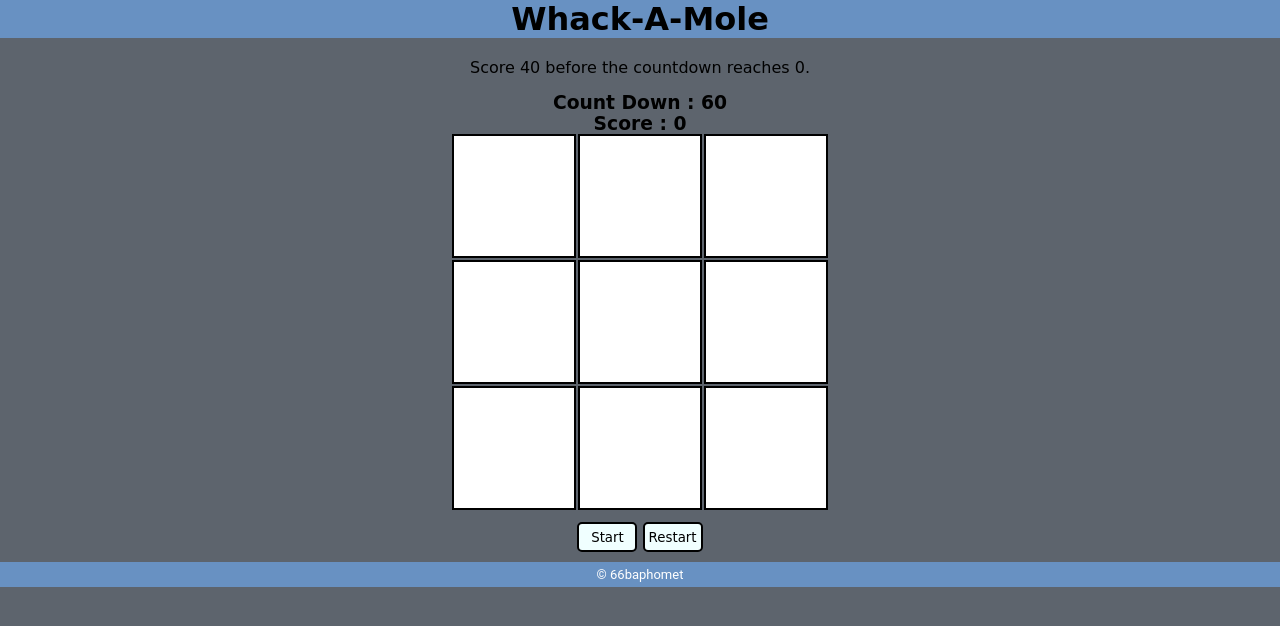
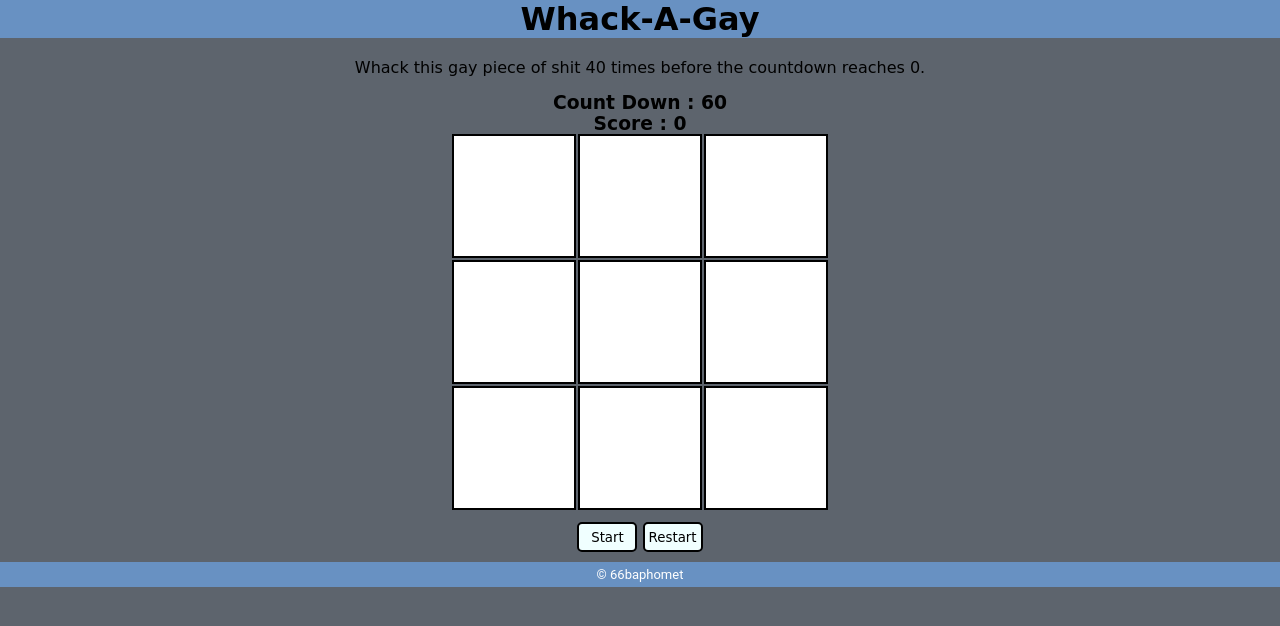
Before and after one commit to 66baphomet/whack-a-gay, a plain HTML site: page index.html in a window 1280 px wide. Drawn offline with Linux system fonts and the light colour scheme; a web font is replaced by a local one.

Commit message:
Update index.html

```diff
--- a/index.html
+++ b/index.html
@@ -5,12 +5,12 @@
     <meta charset="UTF-8">
     <meta name="viewport" content="width=device-width, initial-scale=1.0">
     <link rel="stylesheet" href="style.css">
-    <title>Whack-A-Mole</title>
+    <title>Whack-A-Gay</title>
 </head>
 <body>
-   <header><h1>Whack-A-Mole</h1></header>
+   <header><h1>Whack-A-Gay</h1></header>
 
-   <p style="margin-bottom: 15px;">Score 40 before the countdown reaches 0.</p>
+   <p style="margin-bottom: 15px;">Whack this gay piece of shit 40 times before the countdown reaches 0.</p>
 
     <h3>Count Down : <span id="time-left">60</span></h3>
     <h3>Score : <span id="score">0</span></h3>
```
